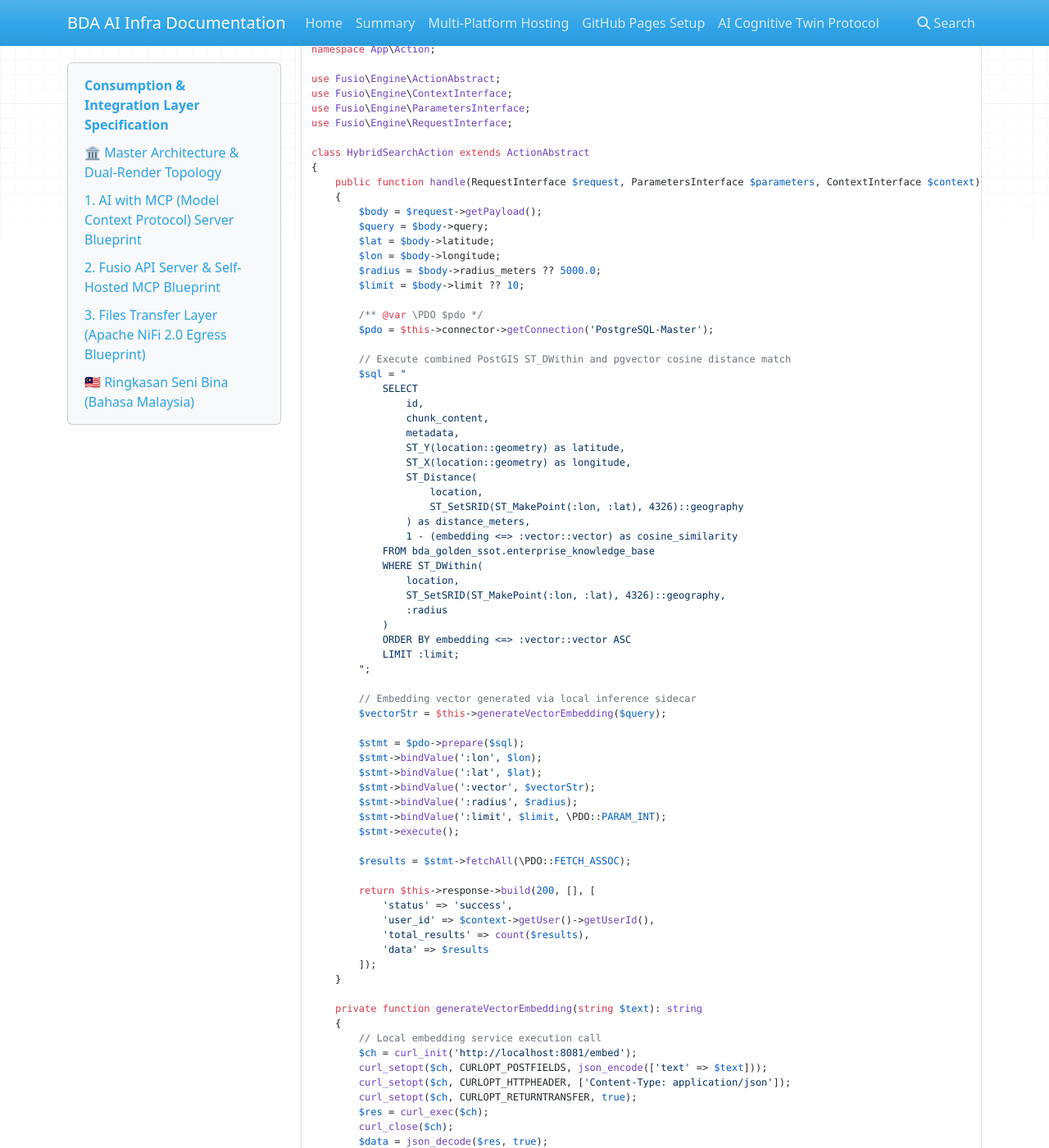
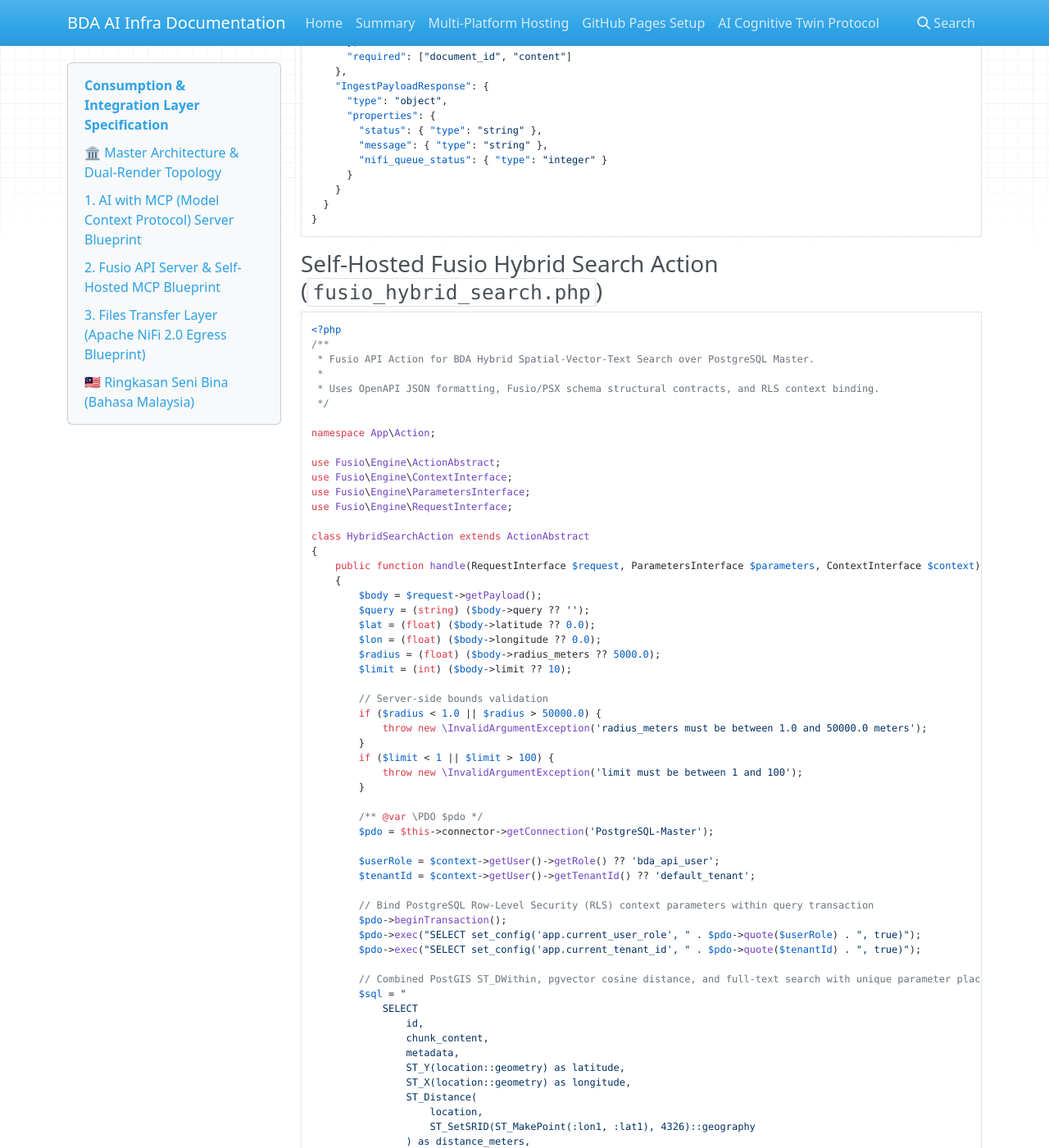
Before and after one commit to linuxmalaysia/bda-ai-infra, an MkDocs documentation site: the page built from docs/reference/consumption-and-integration-layer.md, in a window 1280 px wide and 1400 px high, scrolled down 8541 px. Shown: the whole window at 82% size. Built offline with MkDocs 1.6.1, drawn with Linux system fonts in a browser that asks for light colours; nearby versions of some CDN libraries; some of the changed text lies outside the part shown.

Commit message:
docs: refine Fusio API Server, schema contracts, and ingestion action
Addresses PR review feedback:
- Adds IngestAction and IngestPayloadRequest/Response schemas for Apache NiFi ingestion.
- Updates SearchResultItem schema with metadata property.
- Restores parameterized full-text search alongside spatial and vector matching.
- Adds cURL timeout, HTTP status, and payload validation to embedding sidecar.
- Fixes PDO parameter bindings with unique placeholder names.
- Enforces server-side bounds validation on radius_meters and limit parameters.
- Injects PostgreSQL RLS session context within PDO query transaction.
- Replaces all remaining FastAPI gateway references with Fusio API Server.

Co-authored-by: google-labs-jules[bot] <161369871+google-labs-jules[bot]@users.noreply.github.com>

````diff
--- a/docs/reference/consumption-and-integration-layer.md
+++ b/docs/reference/consumption-and-integration-layer.md
@@ -48,7 +48,7 @@ This layer acts as the unified, zero-trust gateway. It securely exposes semantic
 The Consumption & Integration Layer provides three dedicated ingress/egress paradigms over the encrypted PostgreSQL Master core:
 
 1. **AI / LLM Clients via MCP Server:** Dynamic tool invocation and context retrieval using the Model Context Protocol (MCP).
-2. **Modern REST / gRPC APIs via FastAPI:** Sub-10ms hybrid spatial-vector-text searches, OAuth2/JWT security perimeters, and data ingestion webhooks.
+2. **Modern REST / gRPC APIs via Fusio API Server:** Sub-10ms hybrid spatial-vector-text searches, OAuth2/JWT security perimeters, and data ingestion webhooks.
 3. **External File Transfer Layer via Apache NiFi 2.0:** Scheduled DB extraction, native PGP encryption, and automated SFTP delivery.
 
 ### 1. Standalone Production-Ready SVG Vector Graphic (`.svg`)
@@ -422,11 +422,10 @@ if __name__ == "__main__":
 
 For microservices, web apps, external partners, and self-hosted autonomous AI agent orchestration, **Fusio API Server** serves as an open-source API management and API server platform. Fusio incorporates **TypeSchema** for strict JSON data contract definitions and formats endpoints into standard **OpenAPI** (JSON Schema) specifications.
 
-### Fusio API Server Configuration & TypeSchema Definition Specification (`fusio_app.json`)
+### Fusio API Server Configuration & Schema Specification (`fusio_app.json`)
 
 ```json
 {
-  "$schema": "https://typeschema.org/specification",
   "title": "BDA Hybrid Search & Ingestion API",
   "version": "6.0.0",
   "definitions": {
@@ -435,7 +434,7 @@ For microservices, web apps, external partners, and self-hosted autonomous AI ag
       "properties": {
         "query": {
           "type": "string",
-          "description": "Natural language query string for semantic vector matching"
+          "description": "Natural language query string for full-text and semantic vector matching"
         },
         "latitude": {
           "type": "number",
@@ -447,12 +446,17 @@ For microservices, web apps, external partners, and self-hosted autonomous AI ag
         },
         "radius_meters": {
           "type": "number",
+          "minimum": 1.0,
+          "maximum": 50000.0,
           "default": 5000.0,
-          "description": "Spatial search buffer radius in meters"
+          "description": "Spatial search buffer radius in meters (1.0 to 50000.0)"
         },
         "limit": {
           "type": "integer",
-          "default": 10
+          "minimum": 1,
+          "maximum": 100,
+          "default": 10,
+          "description": "Maximum candidate result rows to return (1 to 100)"
         }
       },
       "required": ["query", "latitude", "longitude"]
@@ -476,24 +480,46 @@ For microservices, web apps, external partners, and self-hosted autonomous AI ag
       "properties": {
         "id": { "type": "string" },
         "chunk_content": { "type": "string" },
+        "metadata": {
+          "type": "object",
+          "description": "JSON metadata key-value document attributes"
+        },
         "latitude": { "type": "number" },
         "longitude": { "type": "number" },
         "distance_meters": { "type": "number" },
-        "cosine_similarity": { "type": "number" }
+        "cosine_similarity": { "type": "number" },
+        "text_rank": { "type": "number" }
+      }
+    },
+    "IngestPayloadRequest": {
+      "type": "object",
+      "properties": {
+        "document_id": { "type": "string" },
+        "content": { "type": "string" },
+        "metadata": { "type": "object" }
+      },
+      "required": ["document_id", "content"]
+    },
+    "IngestPayloadResponse": {
+      "type": "object",
+      "properties": {
+        "status": { "type": "string" },
+        "message": { "type": "string" },
+        "nifi_queue_status": { "type": "integer" }
       }
     }
   }
 }
 ```
 
-### Self-Hosted Fusio Action PHP / Python Service Wrapper (`fusio_hybrid_search.php`)
+### Self-Hosted Fusio Hybrid Search Action (`fusio_hybrid_search.php`)
 
 ```php
 <?php
 /**
- * Fusio API Action for BDA Hybrid Spatial-Vector Search over PostgreSQL Master.
+ * Fusio API Action for BDA Hybrid Spatial-Vector-Text Search over PostgreSQL Master.
  *
- * Uses OpenAPI JSON formatting and TypeSchema structural contracts.
+ * Uses OpenAPI JSON formatting, Fusio/PSX schema structural contracts, and RLS context binding.
  */
 
 namespace App\Action;
@@ -508,16 +534,32 @@ class HybridSearchAction extends ActionAbstract
     public function handle(RequestInterface $request, ParametersInterface $parameters, ContextInterface $context): mixed
     {
         $body = $request->getPayload();
-        $query = $body->query;
-        $lat = $body->latitude;
-        $lon = $body->longitude;
-        $radius = $body->radius_meters ?? 5000.0;
-        $limit = $body->limit ?? 10;
+        $query = (string) ($body->query ?? '');
+        $lat = (float) ($body->latitude ?? 0.0);
+        $lon = (float) ($body->longitude ?? 0.0);
+        $radius = (float) ($body->radius_meters ?? 5000.0);
+        $limit = (int) ($body->limit ?? 10);
+
+        // Server-side bounds validation
+        if ($radius < 1.0 || $radius > 50000.0) {
+            throw new \InvalidArgumentException('radius_meters must be between 1.0 and 50000.0 meters');
+        }
+        if ($limit < 1 || $limit > 100) {
+            throw new \InvalidArgumentException('limit must be between 1 and 100');
+        }
 
         /** @var \PDO $pdo */
         $pdo = $this->connector->getConnection('PostgreSQL-Master');
 
-        // Execute combined PostGIS ST_DWithin and pgvector cosine distance match
+        $userRole = $context->getUser()->getRole() ?? 'bda_api_user';
+        $tenantId = $context->getUser()->getTenantId() ?? 'default_tenant';
+
+        // Bind PostgreSQL Row-Level Security (RLS) context parameters within query transaction
+        $pdo->beginTransaction();
+        $pdo->exec("SELECT set_config('app.current_user_role', " . $pdo->quote($userRole) . ", true)");
+        $pdo->exec("SELECT set_config('app.current_tenant_id', " . $pdo->quote($tenantId) . ", true)");
+
+        // Combined PostGIS ST_DWithin, pgvector cosine distance, and full-text search with unique parameter placeholders
         $sql = "
             SELECT
                 id,
@@ -527,31 +569,37 @@ class HybridSearchAction extends ActionAbstract
                 ST_X(location::geometry) as longitude,
                 ST_Distance(
                     location,
-                    ST_SetSRID(ST_MakePoint(:lon, :lat), 4326)::geography
+                    ST_SetSRID(ST_MakePoint(:lon1, :lat1), 4326)::geography
                 ) as distance_meters,
-                1 - (embedding <=> :vector::vector) as cosine_similarity
+                1 - (embedding <=> :vector1::vector) as cosine_similarity,
+                ts_rank(search_vector, plainto_tsquery('english', :fts_query)) as text_rank
             FROM bda_golden_ssot.enterprise_knowledge_base
             WHERE ST_DWithin(
                 location,
-                ST_SetSRID(ST_MakePoint(:lon, :lat), 4326)::geography,
+                ST_SetSRID(ST_MakePoint(:lon2, :lat2), 4326)::geography,
                 :radius
             )
-            ORDER BY embedding <=> :vector::vector ASC
+            AND search_vector @@ plainto_tsquery('english', :fts_query)
+            ORDER BY embedding <=> :vector2::vector ASC, text_rank DESC
             LIMIT :limit;
         ";
 
-        // Embedding vector generated via local inference sidecar
         $vectorStr = $this->generateVectorEmbedding($query);
 
         $stmt = $pdo->prepare($sql);
-        $stmt->bindValue(':lon', $lon);
-        $stmt->bindValue(':lat', $lat);
-        $stmt->bindValue(':vector', $vectorStr);
+        $stmt->bindValue(':lon1', $lon);
+        $stmt->bindValue(':lat1', $lat);
+        $stmt->bindValue(':vector1', $vectorStr);
+        $stmt->bindValue(':fts_query', $query);
+        $stmt->bindValue(':lon2', $lon);
+        $stmt->bindValue(':lat2', $lat);
         $stmt->bindValue(':radius', $radius);
+        $stmt->bindValue(':vector2', $vectorStr);
         $stmt->bindValue(':limit', $limit, \PDO::PARAM_INT);
         $stmt->execute();
 
         $results = $stmt->fetchAll(\PDO::FETCH_ASSOC);
+        $pdo->commit();
 
         return $this->response->build(200, [], [
             'status' => 'success',
@@ -563,15 +611,91 @@ class HybridSearchAction extends ActionAbstract
 
     private function generateVectorEmbedding(string $text): string
     {
-        // Local embedding service execution call
         $ch = curl_init('http://localhost:8081/embed');
         curl_setopt($ch, CURLOPT_POSTFIELDS, json_encode(['text' => $text]));
         curl_setopt($ch, CURLOPT_HTTPHEADER, ['Content-Type: application/json']);
         curl_setopt($ch, CURLOPT_RETURNTRANSFER, true);
+        curl_setopt($ch, CURLOPT_CONNECTTIMEOUT, 3);
+        curl_setopt($ch, CURLOPT_TIMEOUT, 5);
+
         $res = curl_exec($ch);
+        if ($res === false) {
+            $error = curl_error($ch);
+            curl_close($ch);
+            throw new \RuntimeException('Embedding sidecar request failed: ' . $error);
+        }
+
+        $httpCode = curl_getinfo($ch, CURLINFO_HTTP_CODE);
         curl_close($ch);
+
+        if ($httpCode !== 200) {
+            throw new \RuntimeException('Embedding sidecar returned HTTP status ' . $httpCode);
+        }
+
         $data = json_decode($res, true);
+        if (!is_array($data) || !isset($data['embedding']) || !is_array($data['embedding'])) {
+            throw new \RuntimeException('Invalid JSON response format from embedding sidecar');
+        }
+
         return '[' . implode(',', $data['embedding']) . ']';
+    }
+}
+```
+
+### Self-Hosted Fusio Ingestion Action (`fusio_nifi_ingest.php`)
+
+```php
+<?php
+/**
+ * Fusio API Action for Ingesting Payload into Apache NiFi 2.0 Flow Queues.
+ */
+
+namespace App\Action;
+
+use Fusio\Engine\ActionAbstract;
+use Fusio\Engine\ContextInterface;
+use Fusio\Engine\ParametersInterface;
+use Fusio\Engine\RequestInterface;
+
+class IngestAction extends ActionAbstract
+{
+    public function handle(RequestInterface $request, ParametersInterface $parameters, ContextInterface $context): mixed
+    {
+        $payload = $request->getPayload();
+        $nifiUrl = getenv('NIFI_WEBHOOK_URL') ?: 'https://nifi.master.internal:8443/content-ingest';
+
+        $ch = curl_init($nifiUrl);
+        curl_setopt($ch, CURLOPT_POST, true);
+        curl_setopt($ch, CURLOPT_POSTFIELDS, json_encode($payload));
+        curl_setopt($ch, CURLOPT_HTTPHEADER, [
+            'Content-Type: application/json',
+            'X-User-ID: ' . $context->getUser()->getUserId()
+        ]);
+        curl_setopt($ch, CURLOPT_RETURNTRANSFER, true);
+        curl_setopt($ch, CURLOPT_SSL_VERIFYPEER, true);
+        curl_setopt($ch, CURLOPT_CAINFO, '/etc/ssl/certs/nifi-ca.crt');
+        curl_setopt($ch, CURLOPT_CONNECTTIMEOUT, 3);
+        curl_setopt($ch, CURLOPT_TIMEOUT, 5);
+
+        $res = curl_exec($ch);
+        if ($res === false) {
+            $error = curl_error($ch);
+            curl_close($ch);
+            throw new \RuntimeException('NiFi Ingestion Webhook unreachable: ' . $error);
+        }
+
+        $httpCode = curl_getinfo($ch, CURLINFO_HTTP_CODE);
+        curl_close($ch);
+
+        if ($httpCode !== 200 && $httpCode !== 202) {
+            throw new \RuntimeException('NiFi Ingestion Webhook rejected payload with status ' . $httpCode);
+        }
+
+        return $this->response->build(202, [], [
+            'status' => 'queued',
+            'message' => 'Payload successfully forwarded to Apache NiFi processing queue',
+            'nifi_queue_status' => $httpCode
+        ]);
     }
 }
 ```
@@ -652,5 +776,5 @@ Selepas penyediaan Data Plane (**Apache NiFi 2.0**) dan Secure Multi-Model Datab
 ### Tiga Komponen Utama Lapisan Konsumsi:
 
 1. **AI / LLM melalui MCP Server (Python):** Model Context Protocol membolehkan model AI memanggil fungsi SQL pratakrif (`semantic_spatial_search`) secara selamat tanpa mengeksekusi arahan SQL bebas yang berisiko.
-2. **Lapisan API FastAPI (REST / gRPC):** Gateway berprestasi tinggi yang menukarkan soalan teks pengguna kepada vektor secara dinamik, mengeksekusi carian gabungan spatial-vektor, serta menyediakan webhook ingestion ke dalam barisan NiFi 2.0.
+2. **Lapisan API Fusio API Server (TypeSchema & OpenAPI):** Gateway berprestasi tinggi yang menukarkan soalan teks pengguna kepada vektor secara dinamik, mengeksekusi carian gabungan spatial-vektor, serta menyediakan webhook ingestion ke dalam barisan NiFi 2.0.
 3. **Egress Fail Terenkripsi NiFi 2.0 & SFTP:** Aliran kerja automatik NiFi 2.0 untuk megekstrak data dari PostgreSQL, memproses fail ke format CSV/Parquet, menyifratkannya dengan **PGP Encryption** (`EncryptContent`), dan menghantarnya ke pelayan SFTP luaran secara selamat.
````
